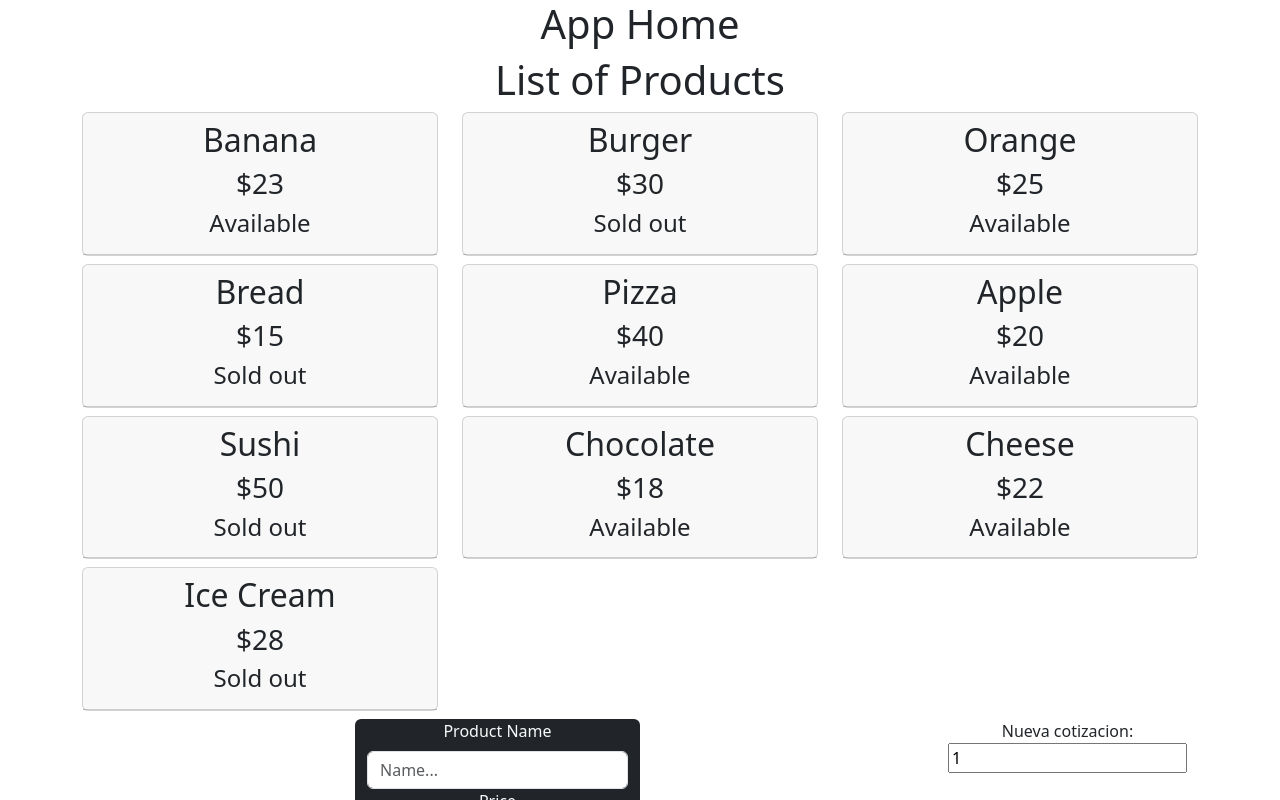
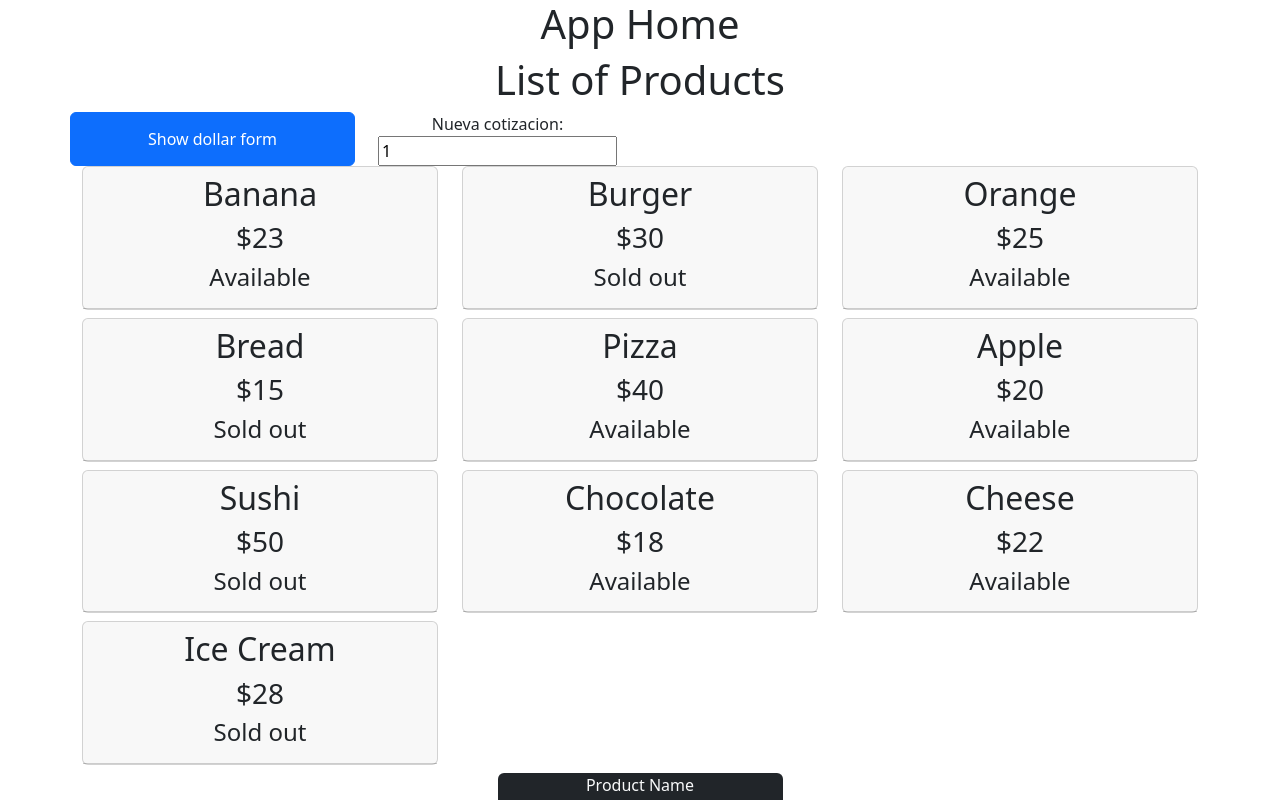
Before and after one commit to ninacnel/testlabo, a React (Vite) app: page / in a window 1280 px wide. Shown: the top 800 px of the page. Built offline with nearby package versions, Linux system fonts and the light colour scheme.

Commit message:
Added showDollar toggle

```diff
--- a/src/components/products/Products.jsx
+++ b/src/components/products/Products.jsx
@@ -1,13 +1,14 @@
 import { useState } from "react";
 import { allProducts } from "../data/products";
 import ProductItem from "../productItem/ProductItem";
-import { Col, Container, Row } from "react-bootstrap";
+import { Button, Col, Container, Row } from "react-bootstrap";
 import ProductForm from "../productForm/ProductForm";
 import ChangeDollar from "../changeDollar/ChangeDollar";
 
 const Products = () => {
     const [products, setProducts] = useState(allProducts);
     const [dollar, setDollar] = useState(1);
+    const [showDollar, setShowDollar] = useState(true);
 
     const handleAddNewProduct = (newProduct) => {
         const randomCode = Math.random();
@@ -23,6 +24,10 @@ const Products = () => {
     return (
         <Container>
             <h1>List of Products</h1>
+            <Row md={4}>
+                <Button onClick={() => setShowDollar(!showDollar)}>Show dollar form</Button>
+                {showDollar && <ChangeDollar dollar={dollar} onChangeDollar={handleChangeDollar} />}
+            </Row>
             <Row>
                 {products.map((product) => (
                     <Col md={4} key={product.code} className='mb-2'>
@@ -37,7 +42,6 @@ const Products = () => {
             </Row>
             <Row md={4}>
                 <ProductForm onAddNewProduct={handleAddNewProduct} />
-                <ChangeDollar dollar={dollar} onChangeDollar={handleChangeDollar}/>
             </Row>
         </Container>
     );
```
